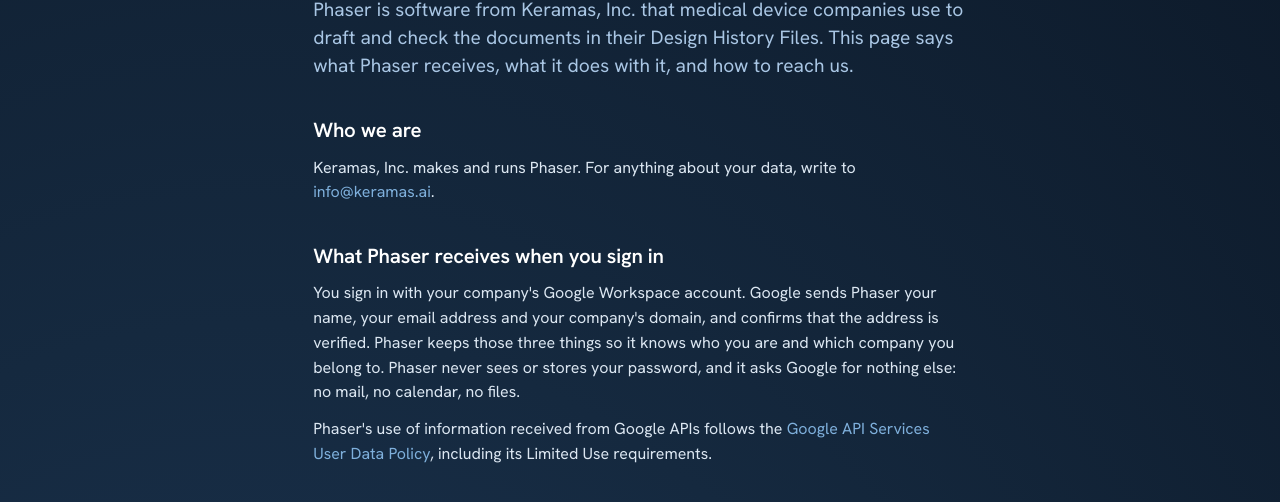
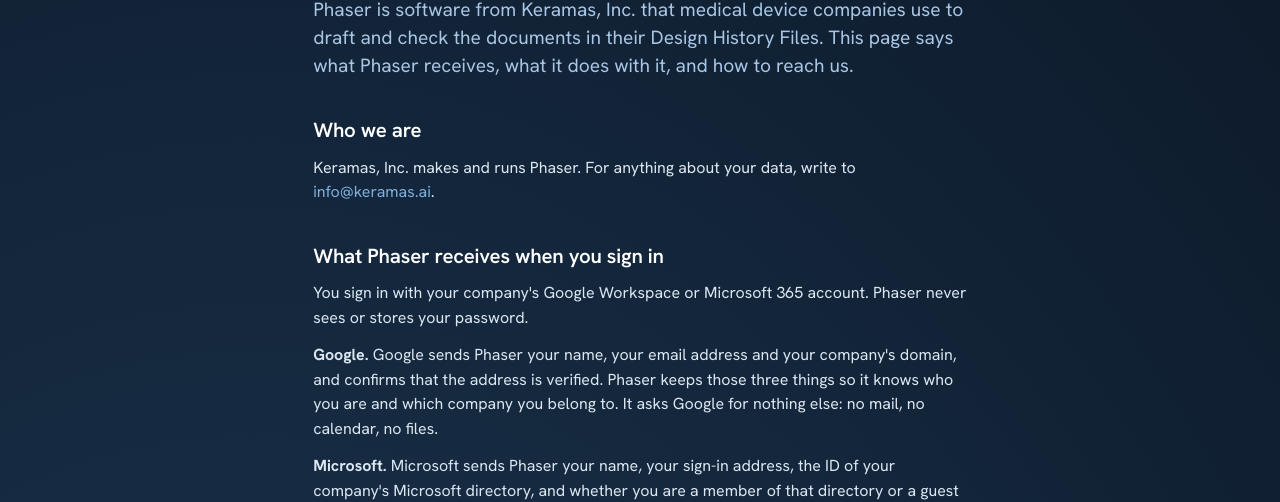
Before and after one commit to keramas-ai/keramas.web, a plain HTML site: page privacy.html in a window 1280 px wide. Shown: the part 256-758 px from the top of the page. Drawn offline with Linux system fonts and the light colour scheme.

Commit message:
Say Microsoft 365 sign-in is supported and what it sends Phaser

```diff
--- a/privacy.html
+++ b/privacy.html
@@ -4,7 +4,7 @@
   <meta charset="utf-8">
   <meta name="viewport" content="width=device-width, initial-scale=1">
   <title>Privacy — Phaser by Keramas, Inc.</title>
-  <meta name="description" content="What Phaser collects when you sign in with Google Workspace, what it does with your company's documents, and how to reach Keramas.">
+  <meta name="description" content="What Phaser collects when you sign in with Google Workspace or Microsoft 365, what it does with your company's documents, and how to reach Keramas.">
   <link rel="canonical" href="https://keramas.ai/privacy.html">
   <meta name="theme-color" content="#0D1A2A">
   <link rel="icon" type="image/png" sizes="32x32" href="assets/favicon-32.png">
@@ -36,7 +36,9 @@
       <p>Keramas, Inc. makes and runs Phaser. For anything about your data, write to <a href="mailto:info@keramas.ai">info@keramas.ai</a>.</p>
 
       <h2>What Phaser receives when you sign in</h2>
-      <p>You sign in with your company's Google Workspace account. Google sends Phaser your name, your email address and your company's domain, and confirms that the address is verified. Phaser keeps those three things so it knows who you are and which company you belong to. Phaser never sees or stores your password, and it asks Google for nothing else: no mail, no calendar, no files.</p>
+      <p>You sign in with your company's Google Workspace or Microsoft 365 account. Phaser never sees or stores your password.</p>
+      <p><strong>Google.</strong> Google sends Phaser your name, your email address and your company's domain, and confirms that the address is verified. Phaser keeps those three things so it knows who you are and which company you belong to. It asks Google for nothing else: no mail, no calendar, no files.</p>
+      <p><strong>Microsoft.</strong> Microsoft sends Phaser your name, your sign-in address, the ID of your company's Microsoft directory, and whether you are a member of that directory or a guest in it. Phaser keeps the first three for the same purpose, and admits members only. It asks Microsoft for nothing else: no mail, no calendar, no files, no list of your colleagues.</p>
       <p>Phaser's use of information received from Google APIs follows the <a href="https://developers.google.com/terms/api-services-user-data-policy">Google API Services User Data Policy</a>, including its Limited Use requirements.</p>
 
       <h2>What your company puts in</h2>
```
Also changed, not shown: index.html (+1 -1 lines), security.html (+1 -1 lines).
